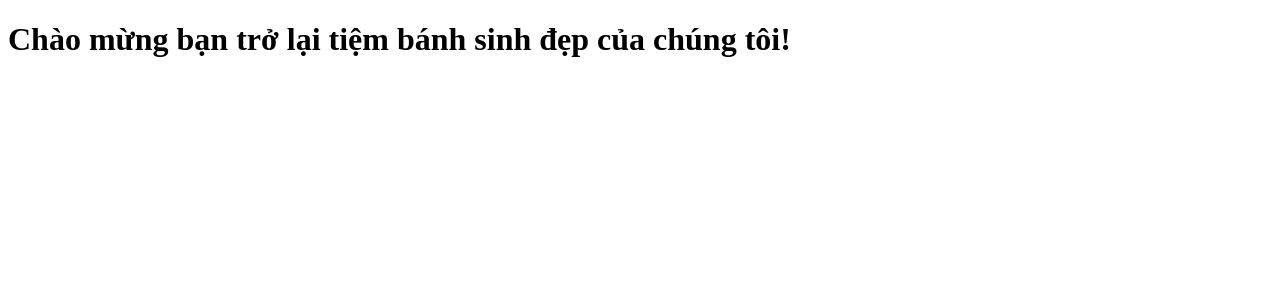
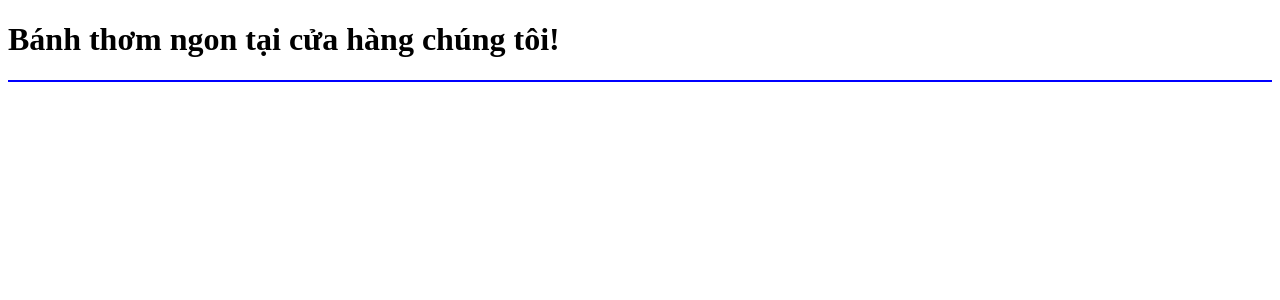
Before and after one commit to nguyenhoi1304/client-shop, a Next.js app: page /Blog/Blog in a window 1280 px wide. Shown: the top 300 px of the page. Built offline with nearby package versions, Linux system fonts and the light colour scheme.

Commit message:
add name blog

```diff
--- a/src/pages/Blog/Blog.jsx
+++ b/src/pages/Blog/Blog.jsx
@@ -4,9 +4,13 @@
 export default function Blog() {
   return (
     <>
-      <div className={styles.blog}>
-       <h1 className="text-center mt-5">Chào mừng bạn trở lại tiệm bánh sinh đẹp của chúng tôi!</h1>
-      </div>
+     <div className="container">
+        <div className={styles.blog}>
+         <h1 className="text-left mt-5 text-uppercase">Bánh thơm ngon tại cửa hàng chúng tôi!</h1>
+          <div style={{backgroundColor:'blue', height:'2px', width:'100%', marginTop:'20px'}}></div>
+
+        </div>
+     </div>
     </>
   );
 }
```
Also changed, not shown: 1 other file (tests, documents, lock files or other folders).
